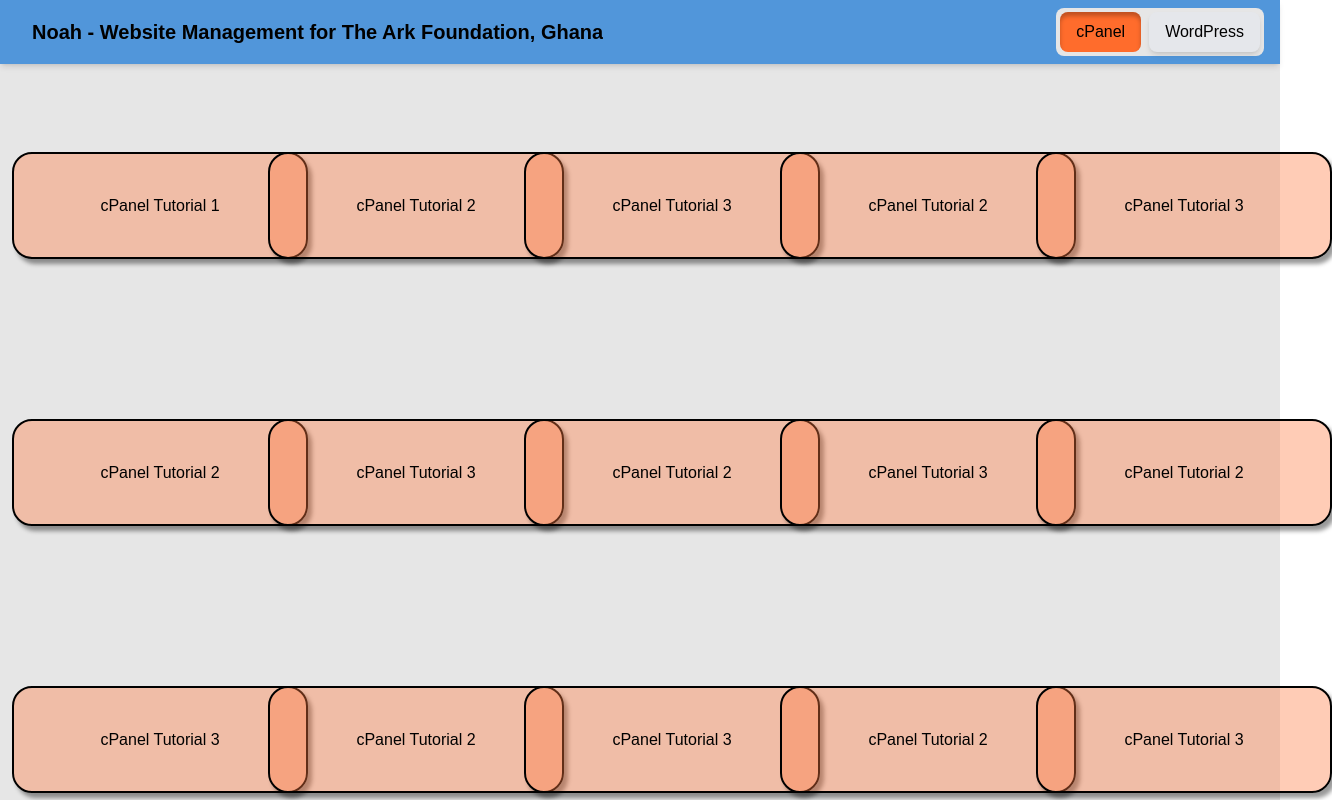
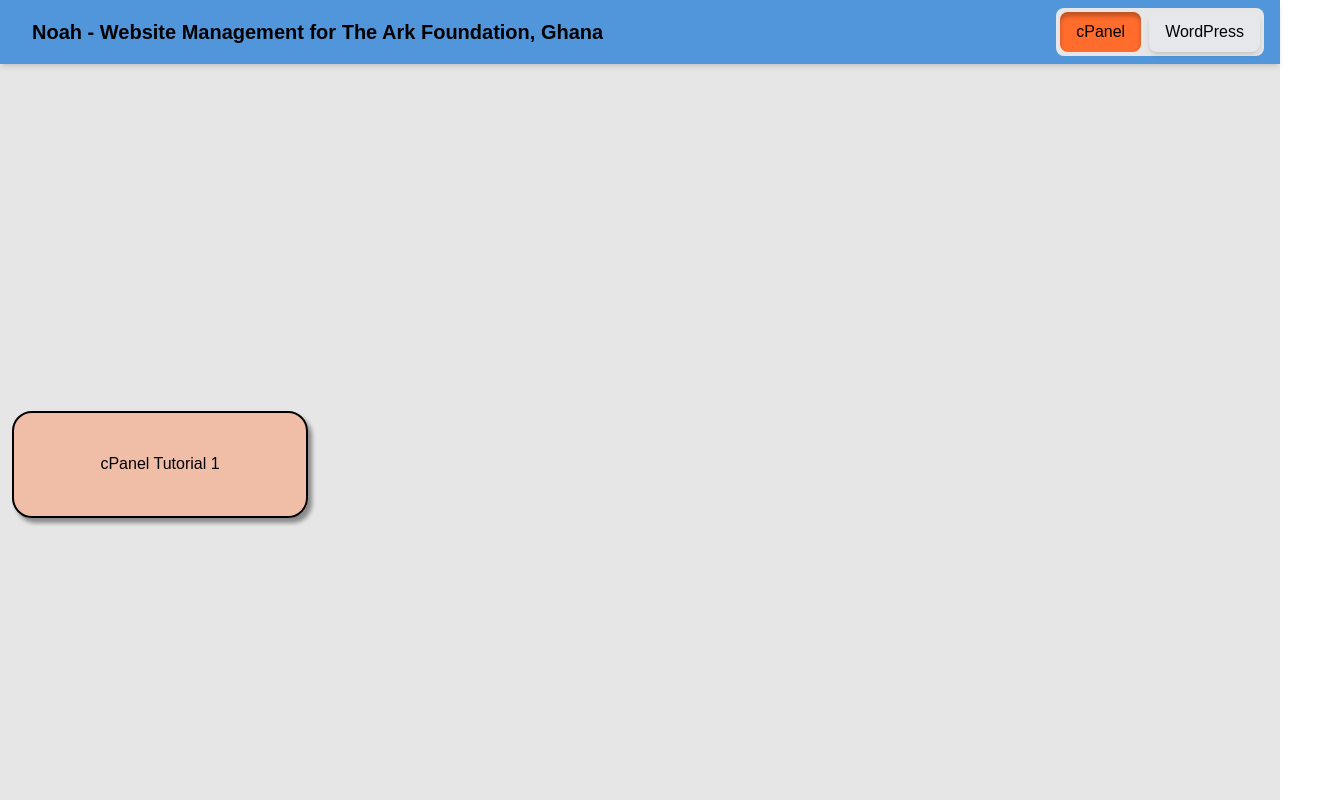
Before and after one commit to eli-johnson-04/noah, a React (Create React App) app in the folder noah-electron/: page / in a window 1280 px wide. Both pictures are taken after a click on the button "cPanel". Shown: the top 800 px of the page, 1332 px wide, since content can reach past the window. Built offline with nearby package versions, Linux system fonts and the light colour scheme.

Commit message:
Working tutorial styling, incomplete
tutorial styling is coming together, but not fully fleshed out. Tutorials can be effectively created using JSON.

```diff
--- /dev/null
+++ b/noah-electron/src/components/tutorial-card.js
@@ -0,0 +1,33 @@
+import React, { useState } from 'react';
+import Modal from 'react-modal';
+import '../App.css';
+
+const TutorialCard = ({ color, label, sections }) => {
+    const [isModalOpen, setIsModalOpen] = useState(false);
+
+    const handleClick = () => {
+        setIsModalOpen(true);
+    };
+
+    return (
+        <div>
+            {/* Define appearance from App.css display behavior of a tutorial card */}
+            <button className="tutorialCard text-black font-kanit font-medium text-16" style={{ backgroundColor: color }} onClick={handleClick}>
+                <span>{label}</span>
+            </button>
+
+            {/* Define the modal that will display tutorial information */}
+            <Modal isOpen={isModalOpen} onRequestClose={() => setIsModalOpen(false)}className="fixed inset-0 flex items-center justify-center p-4" style={{ overlay: { backgroundColor: 'rgba(0, 0, 0, 0.5)' } }}>
+                <div className="bg-gray-300 overflow-auto rounded-lg shadow-lg" style={{ width: '85%', height: '80%', borderRadius: '13pt', backgroundColor: '#d9d9d9', borderColor: 'black', borderWidth: '5px', borderStyle: 'solid', padding: '20px'}}>
+                    <div style={{borderRadius: '13pt', borderColor: color, borderWidth: '5px', borderStyle: 'solid'}}>
+                    <h1 className='font-kanit text-3xl font-medium my-2'>{label}</h1>
+                    <div classname="font-kanit">{sections}</div>
+                        <button className="p-2 text-white bg-blue-500 hover:bg-blue-700 rounded" onClick={() => setIsModalOpen(false)}>Close Tutorial</button>
+                    </div>
+                </div>
+            </Modal>
+        </div>
+    );
+};
+
+export default TutorialCard;
--- a/noah-electron/src/components/tutorial-container.js
+++ b/noah-electron/src/components/tutorial-container.js
@@ -1,17 +1,37 @@
 import React from "react";
-import TutorialCard from "./tutorialCard";
+import TutorialCard from "./tutorial-card";
 import cPanelTutorials from "../tutorials/cPanelTutorials";
 import wordpressTutorials from "../tutorials/wordpressTutorials";
 
 const TutorialContainer = ({ category }) => {
+    // Generate tutorial cards based on whether cPanel or WordPress tutorials have been chosen to be displayed.
+    const chosenTutorials = category === "cPanel" ? cPanelTutorials : wordpressTutorials;
+
+    // Set color based on category
+    const cardColor = category === "cPanel" ? '#ff7a4161' : '#278ab764';
+
     return (
-        <div className="mt-32 flex justify-center bg-transparent">
+
+        // Place tutorials in a grid of five columns, centered on the screen, with specified spacing, below the navbar.
+        // When a card is generated, select the color based on category, then iterate through its list of sections and display them based on their type.
+        <div key={category} className="mt-32 flex justify-center bg-transparent">
             <div className="grid grid-cols-1 sm:grid-cols-2 md:grid-cols-3 lg:grid-cols-4 xl:grid-cols-5 gap-x-6 gap-y-40 px-3 py-6">
-            {category === "cPanel" && cPanelTutorials.map((tutorial, index) => (
-                <TutorialCard key={index} label={tutorial.label} color='#ff7a4161' />
-            ))}
-            {category === "WordPress" && wordpressTutorials.map((tutorial, index) => (
-                <TutorialCard key={index} label={tutorial.label} color='#278ab764' />
+
+            {chosenTutorials.map((tutorial, index) => (
+                <TutorialCard key={index} label={tutorial.label} color={cardColor}
+                sections={tutorial.sections.map((section, sectionIndex) => {
+                    switch (section.type) {
+                        case 'header':
+                            return <h2 className="font-kanit text-2xl my-2" key={sectionIndex}>{section.content}</h2>;
+                        case 'subheading':
+                            return <h3 className="font-kanit text-xl my-1" key={sectionIndex}>{section.content}</h3>;
+                        case 'text':
+                            return <p className="font-kanit text-base font-normal my-1 leading-relaxed" key={sectionIndex}>{section.content}</p>;
+                        case 'image':
+                            return <img className="font-kanit my-2 max-w-full h-auto" key={sectionIndex} src={section.src} alt={section.alt} />;
+                        default:
+                            return null;
+                    }})}/>
             ))}
             </div>
         </div>
--- a/noah-electron/src/components/tutorialCard.js
+++ /dev/null
@@ -1,47 +0,0 @@
-import React, { useState } from 'react';
-import Modal from 'react-modal';
-import '../App.css';
-
-const TutorialCard = ({ color, label }) => {
-    const [isModalOpen, setIsModalOpen] = useState(false);
-
-    const handleClick = () => {
-        setIsModalOpen(true);
-    };
-
-    return (
-        <div>
-            {/* Define appearance from App.css display behavior of a tutorial card */}
-            <button
-            className="tutorialCard text-black font-kanit font-medium text-16"
-            style={{ backgroundColor: color }}
-            onClick={handleClick}
-            >
-                <span>{label}</span>
-            </button>
-
-            {/* Define the modal that will display tutorial information */}
-            <Modal
-            isOpen={isModalOpen}
-            onRequestClose={() => setIsModalOpen(false)}
-            className="fixed inset-0 flex items-center justify-center p-4"
-            style={{ overlay: { backgroundColor: 'rgba(0, 0, 0, 0.5)' } }}
-            >
-                <div
-                className="bg-gray-300 overflow-auto rounded-lg shadow-lg"
-                style={{ width: '1502px', height: '847px', borderRadius: '13pt', backgroundColor: '#d9d9d9', borderColor: 'black', borderWidth: '5px', borderStyle: 'solid'}}
-                >
-                    <div>Modal Content Here</div>
-                        <button
-                        className="p-2 text-white bg-blue-500 hover:bg-blue-700 rounded"
-                        onClick={() => setIsModalOpen(false)}
-                        >
-                            Close
-                        </button>
-                </div>
-            </Modal>
-        </div>
-    );
-};
-
-export default TutorialCard;
--- a/noah-electron/src/tutorials/cPanelTutorials.js
+++ b/noah-electron/src/tutorials/cPanelTutorials.js
@@ -1,39 +1,29 @@
 const cPanelTutorials = [
-    { label: 'cPanel Tutorial 1'},
-    { label: 'cPanel Tutorial 2'},
-    { label: 'cPanel Tutorial 3'},
-    { label: 'cPanel Tutorial 2'},
-    { label: 'cPanel Tutorial 3'},
-    { label: 'cPanel Tutorial 2'},
-    { label: 'cPanel Tutorial 3'},
-    { label: 'cPanel Tutorial 2'},
-    { label: 'cPanel Tutorial 3'},
-    { label: 'cPanel Tutorial 2'},
-    { label: 'cPanel Tutorial 3'},
-    { label: 'cPanel Tutorial 2'},
-    { label: 'cPanel Tutorial 3'},
-    { label: 'cPanel Tutorial 2'},
-    { label: 'cPanel Tutorial 3'},
-    { label: 'cPanel Tutorial 2'},
-    { label: 'cPanel Tutorial 3'},
-    { label: 'cPanel Tutorial 2'},
-    { label: 'cPanel Tutorial 3'},
-    { label: 'cPanel Tutorial 2'},
-    { label: 'cPanel Tutorial 3'},
-    { label: 'cPanel Tutorial 2'},
-    { label: 'cPanel Tutorial 3'},
-    { label: 'cPanel Tutorial 2'},
-    { label: 'cPanel Tutorial 3'},
-    { label: 'cPanel Tutorial 2'},
-    { label: 'cPanel Tutorial 3'},
-    { label: 'cPanel Tutorial 2'},
-    { label: 'cPanel Tutorial 3'},
-    { label: 'cPanel Tutorial 2'},
-    { label: 'cPanel Tutorial 3'},
-    { label: 'cPanel Tutorial 2'},
-    { label: 'cPanel Tutorial 3'},
-    { label: 'cPanel Tutorial 2'},
-    { label: 'cPanel Tutorial 3'},
+    { label: 'cPanel Tutorial 1',
+        sections: [
+            {
+                type: 'header',
+                content: 'Introduction to cPanel'
+            },
+            {
+                type: 'text',
+                content: 'cPanel is a powerful website management system...'
+            },
+            {
+                type: 'subheading',
+                content: 'Getting Started'
+            },
+            {
+                type: 'text',
+                content: 'To start with cPanel, first...'
+            },
+            {
+                type: 'image',
+                src: 'https://example.com/image-path.jpg',
+                alt: 'An example image'
+            },
+        ]
+    },
 ];
 
 export default cPanelTutorials;
--- a/noah-electron/src/tutorials/wordpressTutorials.js
+++ b/noah-electron/src/tutorials/wordpressTutorials.js
@@ -1,40 +1,29 @@
 const wordpressTutorials = [
-    { label: 'WordPress Tutorial 1'},
-    { label: 'WordPress Tutorial 2'},
-    { label: 'WordPress Tutorial 3'},
-    { label: 'WordPress Tutorial 1'},
-    { label: 'WordPress Tutorial 2'},
-    { label: 'WordPress Tutorial 3'},
-    { label: 'WordPress Tutorial 1'},
-    { label: 'WordPress Tutorial 2'},
-    { label: 'WordPress Tutorial 3'},
-    { label: 'WordPress Tutorial 1'},
-    { label: 'WordPress Tutorial 2'},
-    { label: 'WordPress Tutorial 3'},
-    { label: 'WordPress Tutorial 1'},
-    { label: 'WordPress Tutorial 2'},
-    { label: 'WordPress Tutorial 3'},
-    { label: 'WordPress Tutorial 1'},
-    { label: 'WordPress Tutorial 2'},
-    { label: 'WordPress Tutorial 3'},
-    { label: 'WordPress Tutorial 1'},
-    { label: 'WordPress Tutorial 2'},
-    { label: 'WordPress Tutorial 3'},
-    { label: 'WordPress Tutorial 1'},
-    { label: 'WordPress Tutorial 2'},
-    { label: 'WordPress Tutorial 3'},
-    { label: 'WordPress Tutorial 1'},
-    { label: 'WordPress Tutorial 2'},
-    { label: 'WordPress Tutorial 3'},
-    { label: 'WordPress Tutorial 1'},
-    { label: 'WordPress Tutorial 2'},
-    { label: 'WordPress Tutorial 3'},
-    { label: 'WordPress Tutorial 1'},
-    { label: 'WordPress Tutorial 2'},
-    { label: 'WordPress Tutorial 3'},
-    { label: 'WordPress Tutorial 1'},
-    { label: 'WordPress Tutorial 2'},
-    { label: 'WordPress Tutorial 3'},
+    { label: 'WordPress Tutorial 1',
+        sections: [
+            {
+                type: 'header',
+                content: 'Introduction to WordPress'
+            },
+            {
+                type: 'text',
+                content: 'WordPress is a powerful content management system...'
+            },
+            {
+                type: 'subheading',
+                content: 'Getting Started'
+            },
+            {
+                type: 'text',
+                content: 'To start with WordPress, first...'
+            },
+            {
+                type: 'image',
+                src: 'https://example.com/image-path.jpg',
+                alt: 'An example image'
+            },
+        ]
+    },
 ];
 
 export default wordpressTutorials;
```
